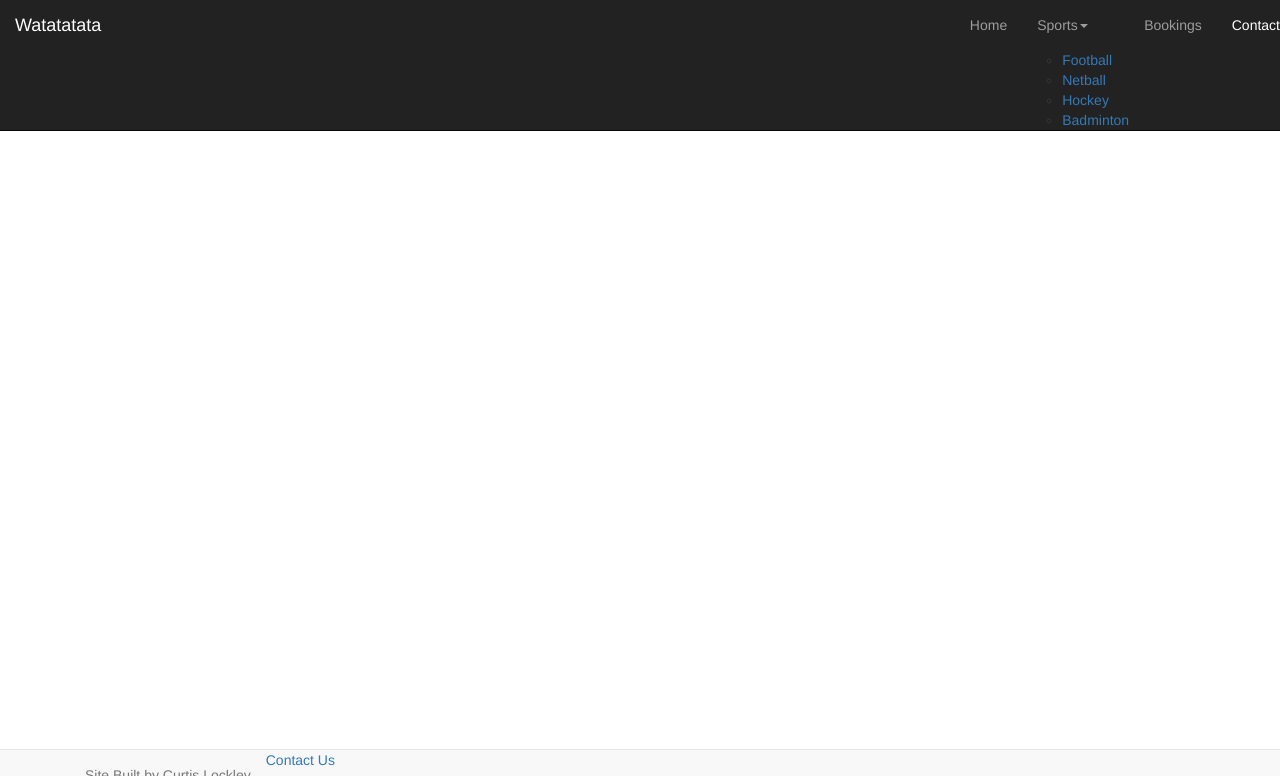
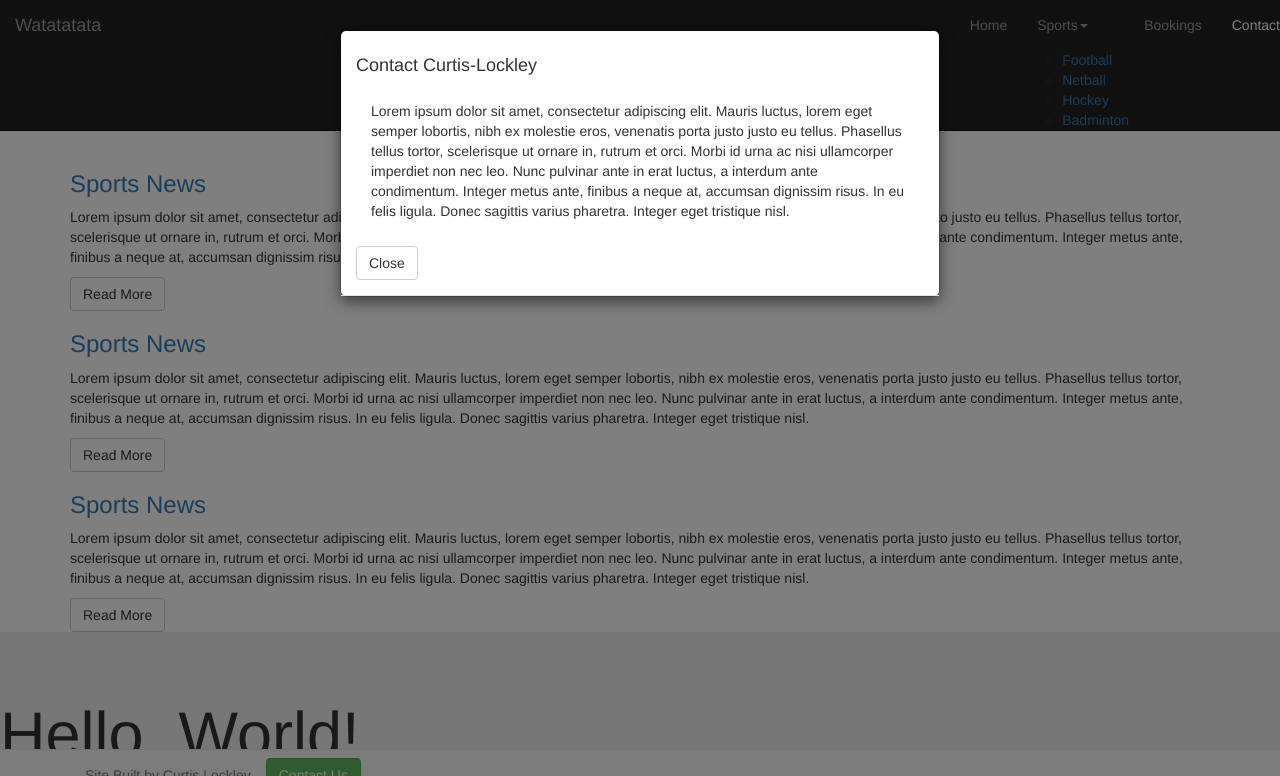
Before and after one commit to Curtis-Lockley/bootstrap1, a plain HTML site: page index.html in a window 1280 px wide. Both pictures are taken after a click on the link "Contact". Shown: the top 776 px of the page. Drawn offline with nearby package versions, Linux system fonts and the light colour scheme.

Commit message:
First Page Complete

```diff
--- a/index.html
+++ b/index.html
@@ -34,16 +34,93 @@
                     </ul>
                 </li>
                 <li><a href="#">Bookings</a></li>
-                <li><a href="#">Contact</a></li>
+                <li><a href="#contact" data-toggle="modal">Contact</a></li>
             </ul>
         </div>
     </div>
 </div>
+<!--Grid-->
+<div class="container">
+
+<div class="row"></div>
+   <!--Article 1-->
+    <div class="col-md3">
+
+         <h3> <a href="#">Sports News</a></h3>
+         <p>Lorem ipsum dolor sit amet, consectetur adipiscing elit. Mauris luctus, lorem eget semper lobortis, nibh ex molestie eros, venenatis porta justo justo eu tellus. Phasellus tellus tortor, scelerisque ut ornare in, rutrum et orci. Morbi id urna ac nisi ullamcorper imperdiet non nec leo. Nunc pulvinar ante in erat luctus, a interdum ante condimentum. Integer metus ante, finibus a neque at, accumsan dignissim risus. In eu felis ligula. Donec sagittis varius pharetra. Integer eget tristique nisl.</p>
+         <a href="#" class="btn btn-default">Read More</a>
+
+    </div>
+
+       <!--Article 2-->
+    <div class="col-md3">
+
+         <h3> <a href="#">Sports News</a></h3>
+         <p>Lorem ipsum dolor sit amet, consectetur adipiscing elit. Mauris luctus, lorem eget semper lobortis, nibh ex molestie eros, venenatis porta justo justo eu tellus. Phasellus tellus tortor, scelerisque ut ornare in, rutrum et orci. Morbi id urna ac nisi ullamcorper imperdiet non nec leo. Nunc pulvinar ante in erat luctus, a interdum ante condimentum. Integer metus ante, finibus a neque at, accumsan dignissim risus. In eu felis ligula. Donec sagittis varius pharetra. Integer eget tristique nisl.</p>
+         <a href="#" class="btn btn-default">Read More</a>
+
+    </div>
+       <!--Article 3-->
+    <div class="col-md3">
+
+         <h3> <a href="#">Sports News</a></h3>
+         <p>Lorem ipsum dolor sit amet, consectetur adipiscing elit. Mauris luctus, lorem eget semper lobortis, nibh ex molestie eros, venenatis porta justo justo eu tellus. Phasellus tellus tortor, scelerisque ut ornare in, rutrum et orci. Morbi id urna ac nisi ullamcorper imperdiet non nec leo. Nunc pulvinar ante in erat luctus, a interdum ante condimentum. Integer metus ante, finibus a neque at, accumsan dignissim risus. In eu felis ligula. Donec sagittis varius pharetra. Integer eget tristique nisl.</p>
+         <a href="#" class="btn btn-default">Read More</a>
+
+    </div>
+
+</div>
+
+
+<div class="jumbotron">
+<h1>Hello, World!</h1>
+    <p>Vestibulum convallis felis ac accumsan sollicitudin. Donec eu semper nisi, in imperdiet magna. Nullam eu tempor ligula, quis lacinia purus. Donec dictum neque eget dolor laoreet, at sodales augue sagittis. Mauris facilisis viverra magna. Praesent hendrerit rhoncus mauris elementum elementum. Phasellus quis diam sollicitudin, aliquam urna vitae, tincidunt nisl. Phasellus laoreet libero nec tortor tempus, ut suscipit nibh porttitor. Aliquam pulvinar sed nibh vel lobortis. Mauris vitae faucibus urna, sit amet elementum nisl. Class aptent taciti sociosqu ad litora torquent per conubia nostra, per inceptos himenaeos. Donec id nibh porta, fermentum tellus id, elementum dui. Vestibulum tortor neque, bibendum sit amet porttitor eu, mollis a metus. Nam sit amet tincidunt elit. Donec posuere lacus neque, ut sodales nulla rutrum quis.
+
+Quisque lobortis quam non justo semper ultricies. Ut pharetra porta nunc id mattis. Integer sollicitudin, ex et hendrerit sodales, leo tellus malesuada sapien, quis sagittis lacus sem a lectus. Praesent laoreet sed mi in lacinia. Cras aliquam nunc vel placerat rhoncus. Mauris suscipit felis nec vehicula sollicitudin. Aliquam facilisis, felis in dictum convallis, sem elit facilisis sapien, sed mattis orci turpis id nisl. In iaculis ultrices auctor. Ut ac lacus nec lacus tincidunt fermentum. Mauris sed risus sit amet justo placerat aliquam vel a magna. Maecenas tincidunt diam et maximus faucibus. Vestibulum ante ipsum primis in faucibus orci luctus et ultrices posuere cubilia Curae; Praesent maximus pharetra lorem, nec ornare nibh feugiat non.
+
+Sed finibus pretium diam sit amet blandit. In imperdiet est nec enim tincidunt, nec tempus augue imperdiet. Pellentesque eros risus, cursus vel eros pharetra, porta mattis enim. Ut ac turpis neque. Orci varius natoque penatibus et magnis dis parturient montes, nascetur ridiculus mus. Nunc sit amet mi nec nisl rutrum posuere ut eget est. Donec fermentum enim a est elementum, porttitor efficitur turpis dictum. Vestibulum semper sodales placerat. Fusce vulputate urna eget posuere porta. Fusce hendrerit sem a hendrerit gravida.</p>
+    <center>     <a class="btn btn-default"> Watch Now</a>
+     <a class="btn btn-info">Tweet It</a> </center>
+
+</div>
+
+
+<!--footer-->
 <div class="navbar navbar-default navbar-fixed-bottom">
 <div class="container">
     <p class="navbar-text">Site Built by Curtis Lockley</p>
-    <a class="navbar-btn">Contact Us</a>
+    <a class="navbar-btn btn-success btn">Contact Us</a>
     </div>
+</div>
+
+
+
+
+    </div>
+    </div>
+
+</div>
+
+<div class="modal fade" id="contact" role="dialog">
+<div class="modal-dialog">
+    <div class="modal-content">
+    <div class="modal-header">
+        <h4>Contact Curtis-Lockley</h4>
+        <div class="modal-body">
+        <p>Lorem ipsum dolor sit amet, consectetur adipiscing elit. Mauris luctus, lorem eget semper lobortis, nibh ex molestie eros, venenatis porta justo justo eu tellus. Phasellus tellus tortor, scelerisque ut ornare in, rutrum et orci. Morbi id urna ac nisi ullamcorper imperdiet non nec leo. Nunc pulvinar ante in erat luctus, a interdum ante condimentum. Integer metus ante, finibus a neque at, accumsan dignissim risus. In eu felis ligula. Donec sagittis varius pharetra. Integer eget tristique nisl.</p>
+        </div>
+
+        <div class="modal-fotter">
+        <a class="btn btn-default" data-dismiss="modal">
+            Close
+            </a>
+        </div>
+
+        </div>
+
+    </div>
+    </div>
+
 </div>
 
  <script src="https://ajax.googleapis.com/ajax/libs/jquery/3.2.1/jquery.min.js"></script>
```
